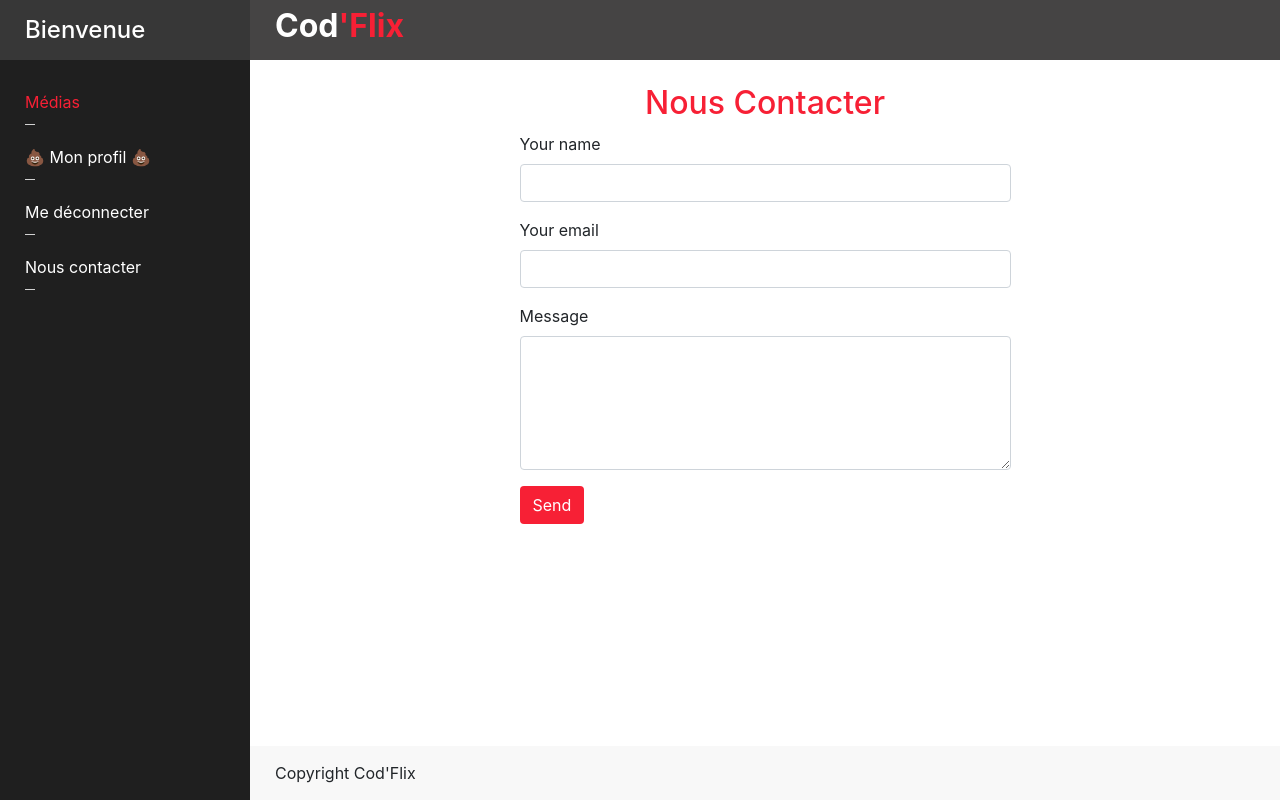
After one commit to Hug0x0/ec-code-2020-codflix, a PHP site: page /view/contactViewDe.php in a window 1280 px wide. The commit adds this page. Run offline with PHP 8.4, Linux system fonts and the light colour scheme; a stand-in replaces the project's code that opens the database connection; some libraries are stand-ins or nearby versions.

Commit message:
Add page contact in Dashboard

```diff
--- /dev/null
+++ b/view/contactViewDe.php
@@ -0,0 +1,44 @@
+<?php ob_start(); ?>
+
+
+        <div class="auth-container">
+          <h2>Nous Contacter</h2>
+
+          <form method="post" action="index.php?action=contact" class="custom-form">
+
+            <div class="form-group">
+              <label for="email">Your name</label>
+              <input type="text" name="name" value="" id="name" class="form-control" />
+            </div>
+
+            <div class="form-group">
+              <label for="password">Your email</label>
+              <input type="email" name="email" id="email" class="form-control" />
+            </div>
+
+            <div class="form-group">
+              <label for="comment">Message</label>
+              <textarea class="form-control" rows="5" id="comment"></textarea>
+            </div>
+
+            <div class="form-group">
+              <div class="row">
+                <div class="col-md-6">
+                  <button type="submit" class="btn bg-red">Send</button>
+                </div>
+              <div class="col-md-6">
+              </div>
+          </div>
+
+            <span class="error-msg">
+              <?= isset( $error_msg ) ? $error_msg : null; ?>
+            </span>
+          </form>
+  </div>
+</div>
+
+
+
+<?php $content = ob_get_clean(); ?>
+
+<?php require( 'dashboard.php'); ?>
--- a/view/dashboard.php
+++ b/view/dashboard.php
@@ -21,7 +21,7 @@
             <li class="active"><a href="index.php">Médias</a></li>
             <li><a href="index.php?action=profil">💩 Mon profil 💩</a></li>
             <li><a href="index.php?action=logout">Me déconnecter</a></li>
-            <li><a href="index.php?action=contact">Nous contacter</a></li>
+            <li><a href="index.php?action=contactde">Nous contacter</a></li>
           </ul>
         </div>
       </nav>
```
Also changed, not shown: controller/contactControllerDe.php (added, +11 -0 lines), index.php (+9 -0 lines).
